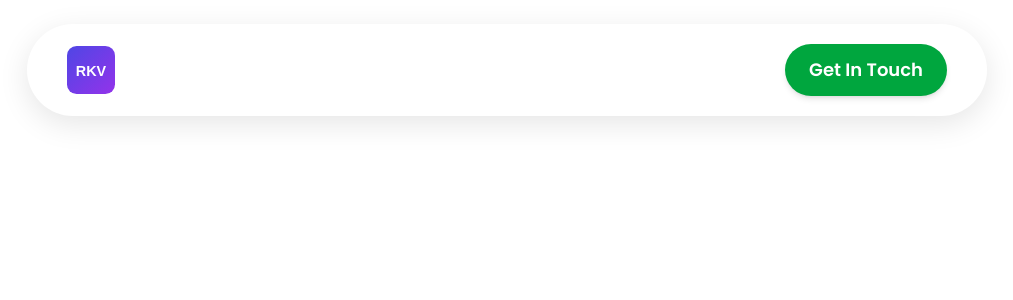
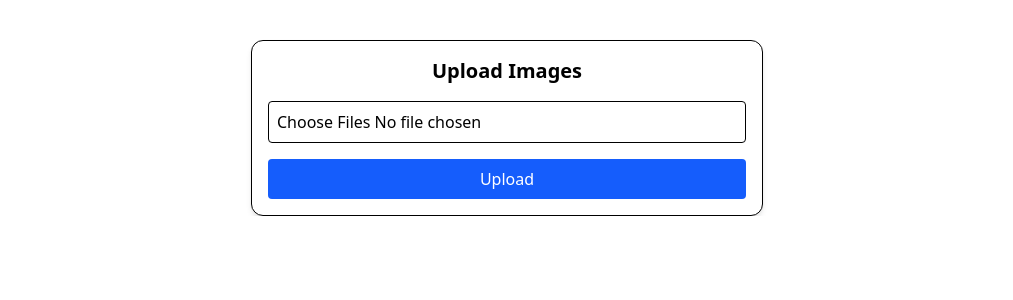
Before and after one commit to minioncodes/ravikeblogs, a React (Vite) app in the folder client/: page /upload in a window 1280 px wide. Before the commit this address had no page. Shown: the top 300 px of the page, without its empty margins (133-1146 px from the left). Built offline with nearby package versions, Linux system fonts and the light colour scheme.

Commit message:
feat: add bulk image upload functionality with improved handling and UI

```diff
--- a/client/src/App.jsx
+++ b/client/src/App.jsx
@@ -4,6 +4,7 @@ import Navbar from "./components/Navbar";
 import About from "./About";
 import AdminAuth from "./admin/AdminAuth";
 import AdminDashboard from "./admin/AdminDashboard";
+import AddImages from "./admin/AddImages";
 
 function AppWrapper() {
   const location = useLocation();
@@ -13,10 +14,10 @@ function AppWrapper() {
 
   return (
     <>
-      {!hideNavbarRoutes.includes(location.pathname) && <Navbar />}
+      {/* {!hideNavbarRoutes.includes(location.pathname) && <Navbar />} */}
       <Routes>
         <Route path="/" element={<Home />} />
-        {/* <Route path="/upload" element={<ImageUploadTest />} /> */}
+        <Route path="/upload" element={<AddImages />} />
         <Route path="/about" element={<About />} />
         <Route path="/admin" element={<AdminAuth />} />
         <Route path="/admin/dashboard" element={<AdminDashboard />} />
--- a/client/src/admin/AddImages.jsx
+++ b/client/src/admin/AddImages.jsx
@@ -1,72 +1,77 @@
-import React, { useState } from 'react';
-import axios from 'axios';
+import React, { useState } from "react";
 
-const AddImages = () => {
-  const [selectedFile, setSelectedFile] = useState(null);
-  const [uploadedImageUrl, setUploadedImageUrl] = useState('');
-  const [loading, setLoading] = useState(false);
+export default function AddImages() {
+    const [selectedFiles, setSelectedFiles] = useState([]);
+    const [uploading, setUploading] = useState(false);
+    const [responseData, setResponseData] = useState(null);
 
     const handleFileChange = (e) => {
-    setSelectedFile(e.target.files[0]);
+        setSelectedFiles([...e.target.files]);
     };
 
-  const handleUpload = async () => {
-    if (!selectedFile) return alert("Please select a file");
+    const handleUpload = async (e) => {
+        e.preventDefault();
+        if (!selectedFiles.length) {
+            alert("Please select images first");
+            return;
+        }
 
         const formData = new FormData();
-    formData.append('image', selectedFile);
+        selectedFiles.forEach((file) => formData.append("images", file));
+
+        setUploading(true);
 
         try {
-      setLoading(true);
-      const response = await axios.post('http://localhost:3000/api/image/upload', formData, {
-        headers: {
-          'Content-Type': 'multipart/form-data',
-        },
+            const res = await fetch('http://localhost:3000/api/image/uploadmany', {
+                method: "POST",
+                body: formData,
             });
 
-      setUploadedImageUrl(response.data.image.url);
-      alert("Upload successful!");
+            const data = await res.json();
+            setResponseData(data);
+            setSelectedFiles([]);
         } catch (err) {
-      console.error('Upload error:', err);
-      alert("Upload failed!");
+            console.log("Upload failed:", err.message);
         } finally {
-      setLoading(false);
+            setUploading(false);
         }
     };
 
     return (
-    <div className="  flex items-center justify-center px-4">
-      <div className="backdrop-blur-md bg-white/10 border border-white/20 shadow-xl p-8 rounded-2xl max-w-md w-full text-white">
-        <h2 className="text-3xl font-semibold mb-6 text-center">📤 Upload Your Image</h2>
+        <div className="max-w-lg mx-auto p-4 mt-10 border rounded-xl shadow-md bg-white">
+            <h2 className="text-xl font-bold mb-4 text-center">Upload Images</h2>
 
+            <form onSubmit={handleUpload} className="space-y-4">
                 <input
                     type="file"
+                    multiple
                     accept="image/*"
                     onChange={handleFileChange}
-          className="block w-full text-white file:mr-4 file:py-2 file:px-4 file:rounded-lg file:border-0 file:text-sm file:font-semibold file:bg-blue-600 file:text-white hover:file:bg-blue-700 cursor-pointer mb-4"
+                    className="w-full p-2 border rounded"
                 />
 
                 <button
-          onClick={handleUpload}
-          disabled={loading}
-          className="w-full py-3 bg-gradient-to-r from-cyan-500 to-blue-600 hover:from-cyan-600 hover:to-blue-700 text-white font-bold rounded-lg transition duration-300"
+                    type="submit"
+                    disabled={uploading}
+                    className="w-full bg-blue-600 hover:bg-blue-700 text-white py-2 rounded"
                 >
-          {loading ? 'Uploading...' : 'Upload'}
+                    {uploading ? "Uploading..." : "Upload"}
                 </button>
+            </form>
 
-        {uploadedImageUrl && (
+            {responseData?.images && (
                 <div className="mt-6">
-            <p className="text-lg font-semibold mb-2">✨ Preview:</p>
-            <img
-              src={uploadedImageUrl}
-              alt="Uploaded"
-              className="w-full rounded-xl shadow-lg transition-transform duration-300 hover:scale-105"
-            />
+                    <h3 className="text-lg font-semibold mb-2">Uploaded Images:</h3>
+                    <div className="grid grid-cols-2 gap-4">
+                        {responseData.images.map((img, index) => (
+                            <div key={index} className="border rounded p-2">
+                                <img src={img.url} alt={img.name} className="w-full h-auto" />
+                                <p className="text-sm mt-1 break-all">{img.name}</p>
+                            </div>
+                        ))}
+                    </div>
                 </div>
             )}
         </div>
-    </div>
     );
 };
-
-export default AddImages;
--- a/client/src/components/UploadManyImages.jsx
+++ b/client/src/admin/UploadManyImages.jsx
@@ -15,7 +15,6 @@ export default function UploadImages() {
             alert("Please select images first");
             return;
         }
-
         const formData = new FormData();
         selectedFiles.forEach((file) => formData.append("images", file));
 
@@ -27,7 +26,6 @@ export default function UploadImages() {
                 body: formData,
                 headers: {
                     'Content-Type': 'multipart/form-data',
-                    // 'Authorization': `token ${token}`,
                 },
             });
 
```
Also changed, not shown: 1 other file (tests, documents, lock files or other folders). Lines whose indentation alone changed are shown as unchanged.
